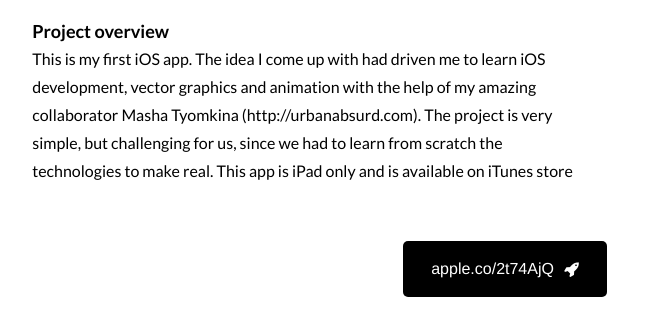
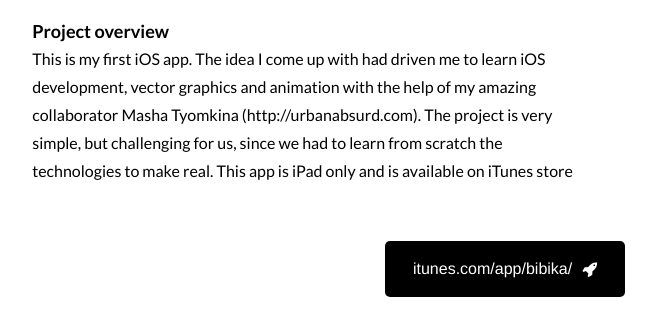
Before and after one commit to katyaskvo/katyaskvocom, a Jekyll site: the page built from _projects/bibika_ios_app.markdown, in a window 1280 px wide and 900 px high, scrolled down 736 px, cut to the strip 0-329 px from the top of the window. Shown: the whole strip, without its empty margins (135-791 px from the left). Built offline with Jekyll 4.4.1, drawn with Linux system fonts in a browser that asks for light colours; nearby versions of some CDN libraries; some web fonts are replaced; library files that are not in the unit come from our copies; some of the changed text lies outside the part shown.

Commit message:
modify bibika app link and fix karakats project name to the lower case

```diff
--- a/_projects/bibika_ios_app.markdown
+++ b/_projects/bibika_ios_app.markdown
@@ -3,7 +3,7 @@ title:  "Bibika iOS app"
 project_name: "bibika_ios_app"
 image: "bibika_ios_app.png"
 image_retina: "bibika_ios_app@2x.png"
-project_url: "apple.co/2t74AjQ"
+project_url: "itunes.com/app/bibika/"
 role: "Idea, design and implementation."
 project_date: "June, 2017"
 project_deliverable: "Interactive sound book iOS app for little kids."
--- a/_projects/karakats.markdown
+++ b/_projects/karakats.markdown
@@ -1,6 +1,6 @@
 ---
 title:  "Karakats"
-project_name: "Karakats"
+project_name: "karakats"
 image: "karakats.png"
 image_retina: "karakats@2x.png"
 project_url: "itunes.com/app/karakats/"
```
Also changed, not shown: 1 other file.
